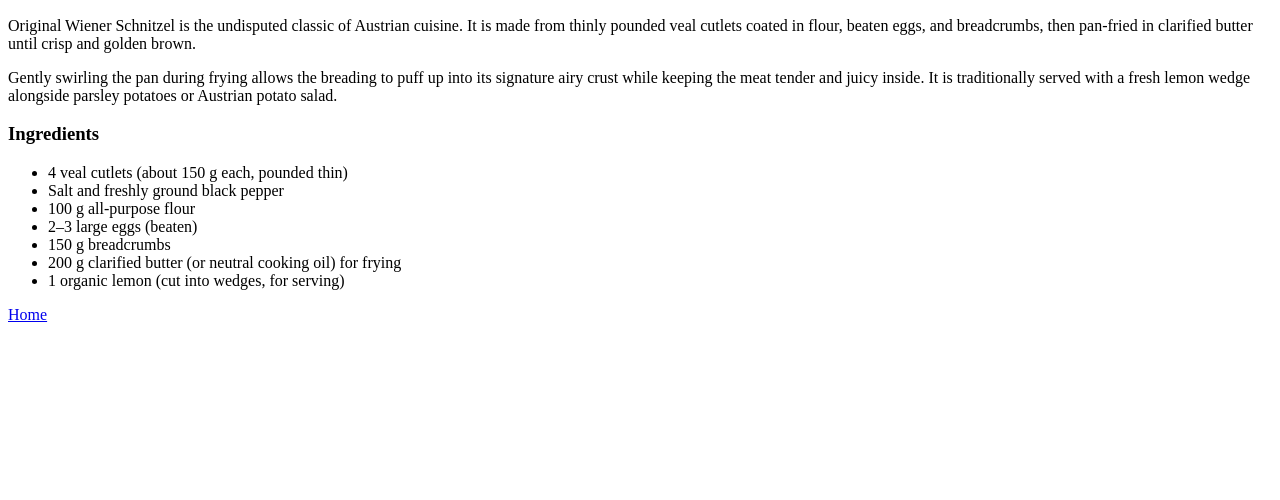
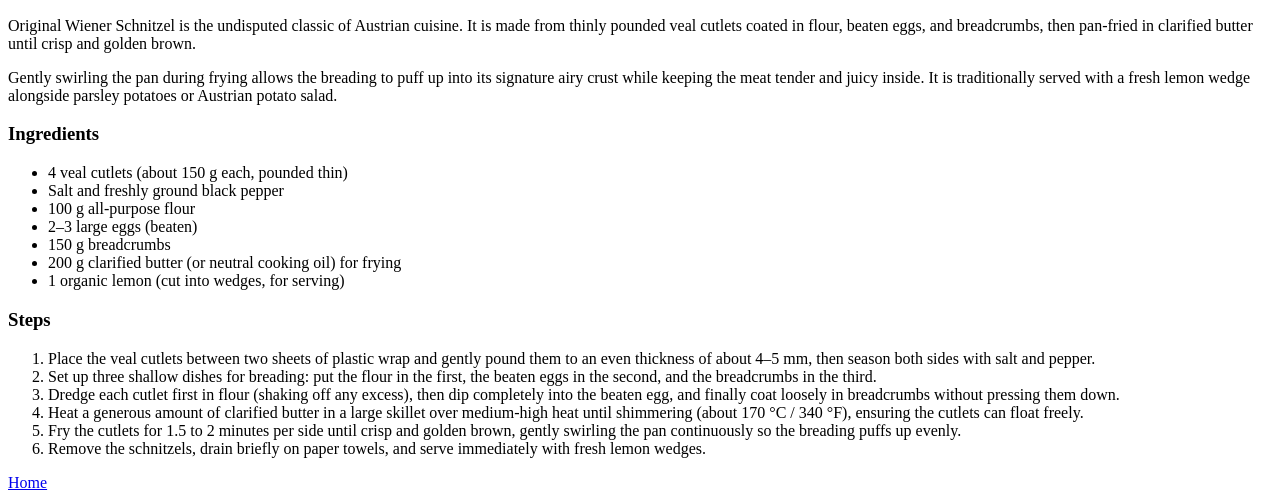
Before and after one commit to thomas-krumpak/odin-recipes, a plain HTML site: page recipes/schnitzel.html in a window 1280 px wide. Shown: the part 734-1234 px from the top of the page. Before the commit the page ends 1066 px from the top, so only its background shows below. Drawn offline with Linux system fonts and the light colour scheme.

Commit message:
Add steps heading and ol

```diff
--- a/recipes/schnitzel.html
+++ b/recipes/schnitzel.html
@@ -28,6 +28,16 @@
       <li>1 organic lemon (cut into wedges, for serving)</li>
     </ul>
 
+    <h3>Steps</h3>
+    <ol>
+      <li>Place the veal cutlets between two sheets of plastic wrap and gently pound them to an even thickness of about 4–5 mm, then season both sides with salt and pepper.</li>
+      <li>Set up three shallow dishes for breading: put the flour in the first, the beaten eggs in the second, and the breadcrumbs in the third.</li>
+      <li>Dredge each cutlet first in flour (shaking off any excess), then dip completely into the beaten egg, and finally coat loosely in breadcrumbs without pressing them down.</li>
+      <li>Heat a generous amount of clarified butter in a large skillet over medium-high heat until shimmering (about 170 °C / 340 °F), ensuring the cutlets can float freely.</li>
+      <li>Fry the cutlets for 1.5 to 2 minutes per side until crisp and golden brown, gently swirling the pan continuously so the breading puffs up evenly.</li>
+      <li>Remove the schnitzels, drain briefly on paper towels, and serve immediately with fresh lemon wedges.</li>
+    </ol>
+
     <a href="../index.html">Home</a>
 </body>
 </html>
```
